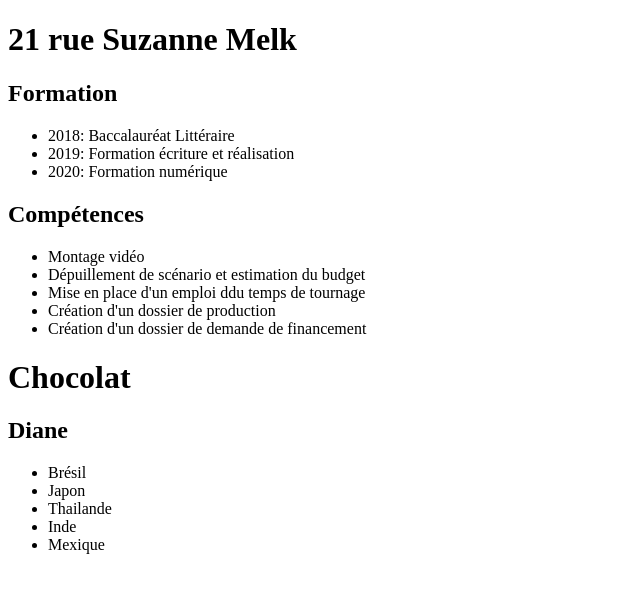
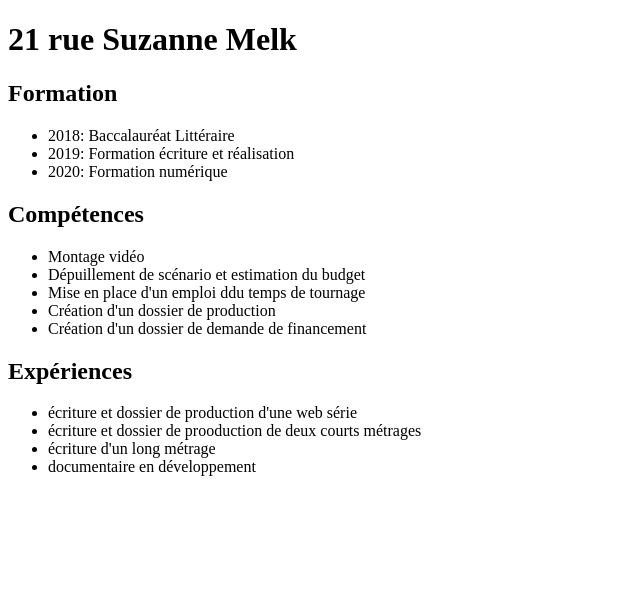
Before and after one commit to Samia69500/CV, a plain HTML site: page index.html in a window 1280 px wide. Shown: the whole page, without its empty margins (0-640 px from the left). Drawn offline with Linux system fonts and the light colour scheme.

Commit message:
Expériences

```diff
--- a/index.html
+++ b/index.html
@@ -31,6 +31,15 @@
         </ul>
     </section>
 
+    <section>
+        <h2>Expériences</h2>
+        <ul>
+            <li>écriture et dossier de production d'une web série</li>
+            <li>écriture et dossier de prooduction de deux courts métrages</li>
+            <li>écriture d'un long métrage</li>
+            <li>documentaire en développement</li>
+        </ul>
+    </section>
 
 
 
@@ -39,17 +48,8 @@
 
 
 
-</head>
-<body>
-<h1>Chocolat</h1>
-<h2>Diane</h2>
-<ul>
-    <li>Brésil</li>
-    <li>Japon</li>
-    <li>Thailande</li>
-    <li>Inde</li>
-    <li>Mexique</li>
-</ul>
+
+
 
 
 
```
